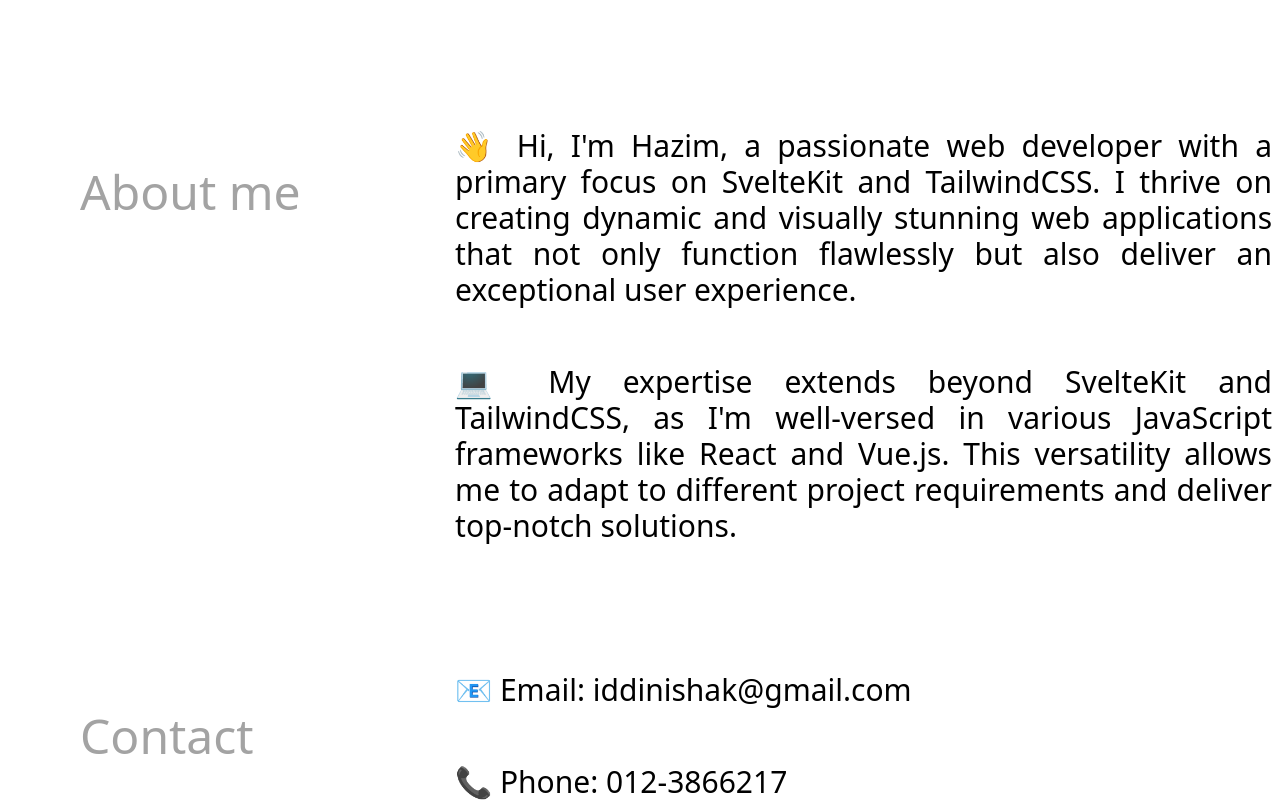
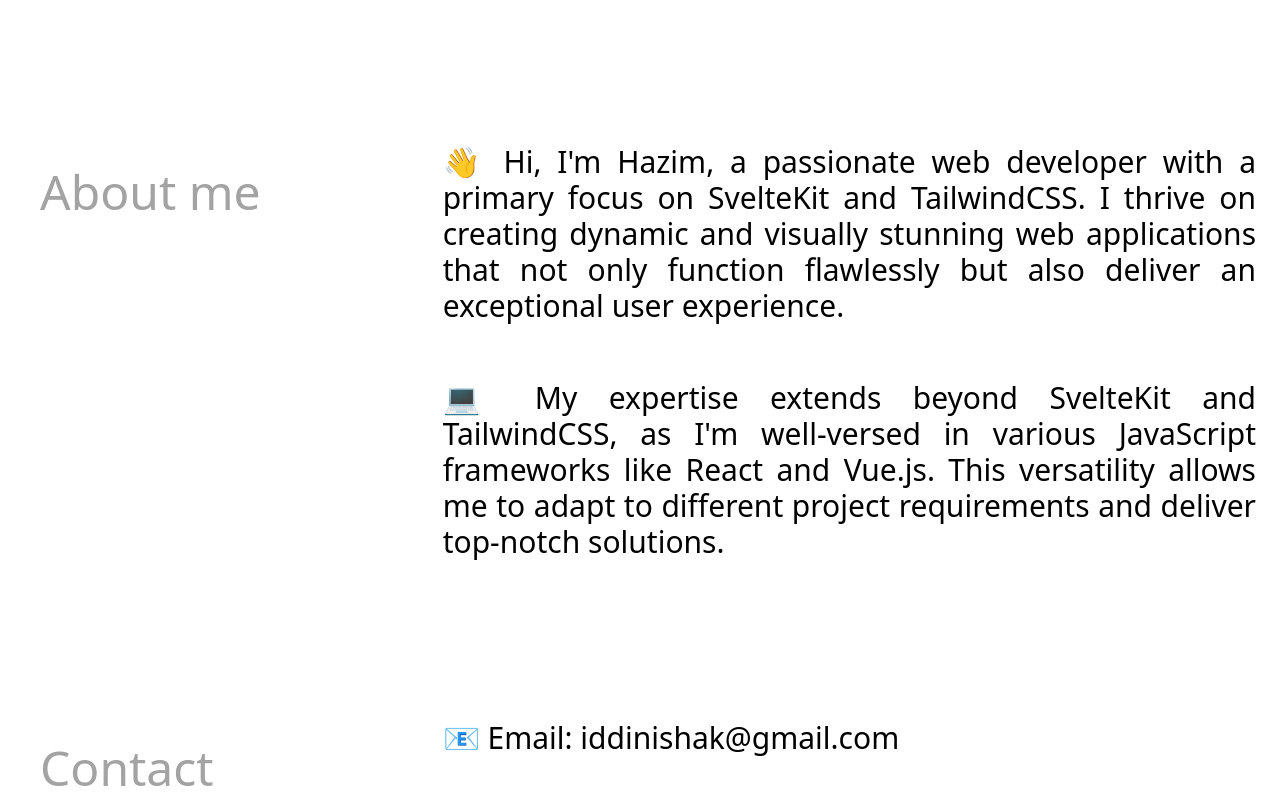
Before and after one commit to TheBlankness/myportfolio, a SvelteKit app: page / in a window 1280 px wide. Shown: the part 800-1602 px from the top of the page. Built offline with nearby package versions, Linux system fonts and the light colour scheme.

Commit message:
hotfix v1.1

```diff
--- a/src/routes/+page.svelte
+++ b/src/routes/+page.svelte
@@ -33,12 +33,12 @@
 
 <div class="min-h-screen bg-white">
 	<div class="pt-32 container flex flex-row justify-between">
-		<div class="ml-10 p-6 lg:p-10 w-2/6">
+		<div class=" p-6 lg:p-10 w-2/6">
 			<div class="text-neutral-400 text-1xl lg:text-5xl font-normal font-Monda whitespace-nowrap">
 				About me
 			</div>
 		</div>
-		<div class="flex flex-col justify-evenly w-4/6">
+		<div class="p-4 flex flex-col justify-evenly w-4/6">
 			<div
 				class="pr-2 text-justify text-black text-md lg:text-3xl font-normal font-Monda leading-[32px]"
 			>
@@ -56,19 +56,19 @@
 		</div>
 	</div>
 	<div class="pt-32 container flex flex-row justify-between">
-		<div class="ml-10 p-6 lg:p-10 w-2/6">
+		<div class="p-6 lg:p-10 w-2/6">
 			<div class="text-neutral-400 text-1xl lg:text-5xl font-normal font-Monda whitespace-nowrap">
 				Contact
 			</div>
 		</div>
-		<div class="flex flex-col justify-evenly w-4/6">
+		<div class="p-4 flex flex-col justify-evenly w-4/6">
 			<div
-				class="pr-2 text-justify text-black text-md lg:text-3xl font-normal font-Monda leading-[32px]"
+				class="pr-2 text-left text-black text-md lg:text-3xl font-normal font-Monda leading-[32px]"
 			>
 				📧 Email: iddinishak@gmail.com
 			</div>
 			<div
-				class="pr-2 mt-14 text-justify text-black text-md lg:text-3xl font-normal font-Monda leading-[32px]"
+				class="pr-2 mt-14 text-left text-black text-md lg:text-3xl font-normal font-Monda leading-[32px]"
 			>
 				📞 Phone: 012-3866217
 			</div>
```
